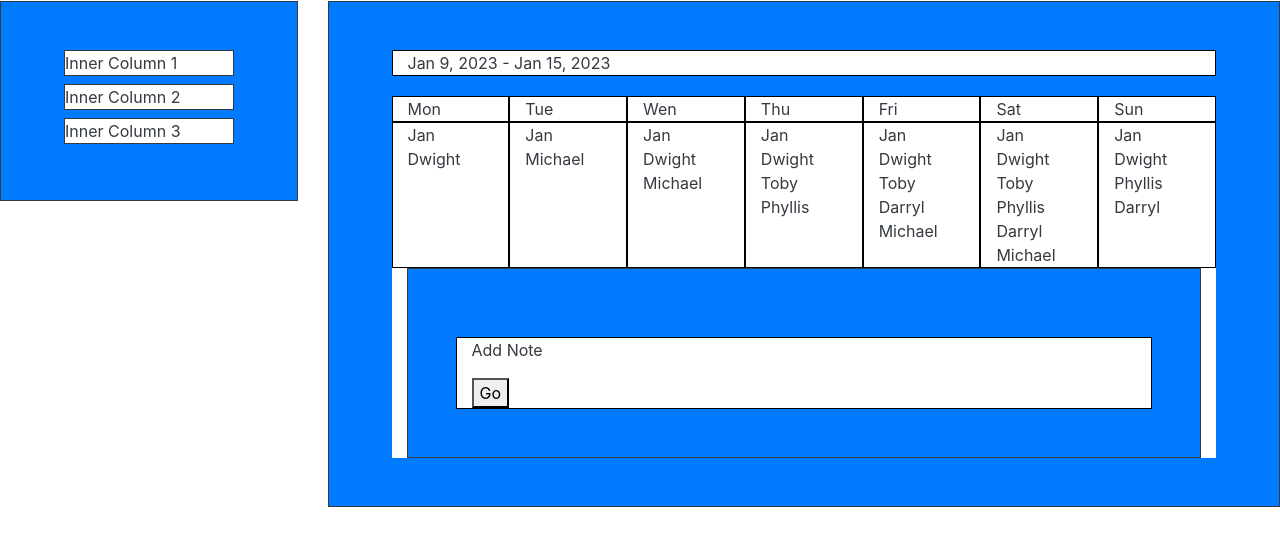
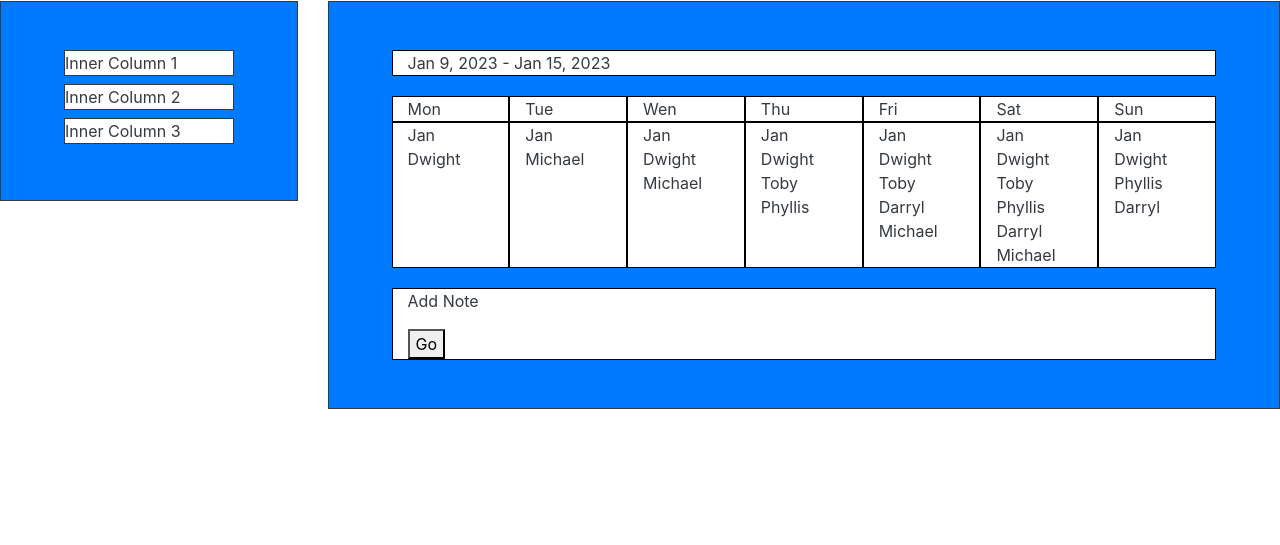
Before and after one commit to jjray84/Dynamic-Scheduler, a plain HTML site: page index.html in a window 1280 px wide. Shown: the part 85-630 px from the top of the page. Drawn offline with nearby package versions, Linux system fonts and the light colour scheme; no server answers.

Commit message:
reorganized html

```diff
--- a/index.html
+++ b/index.html
@@ -56,7 +56,7 @@
           <!-- Right rows for for DayJS, Calendar, Notes  -->
           <div class="border border-dark p-5 bg-primary text-light">
             <div class="col">
-                <!-- Row for dayJS -->
+              <!-- Row for dayJS -->
               <div class="col dayjsRow bg-white text-dark" id="dayjsrow">
                 DayJS Row
               </div>
@@ -80,11 +80,9 @@
                     <div class="col calendarBorders" id="day5">Day5</div>
                     <div class="col calendarBorders" id="day6">Day6</div>
                 </div>
-          <!-- Right Column for control panel -->
-          <div class="border border-dark p-5 bg-primary text-light">
-              <!-- row for Notes -->
-              <div class="col notesRow bg-white text-dark">
-                <div id="notesArea">
+              </div>
+              <!-- Notes Element -->
+              <div class="col notesRow bg-white text-dark" id="notesArea">
                     <p>Add Note</p>
                     <button id="noteDialog">Go</button>
                     <div id="dialog">
```
